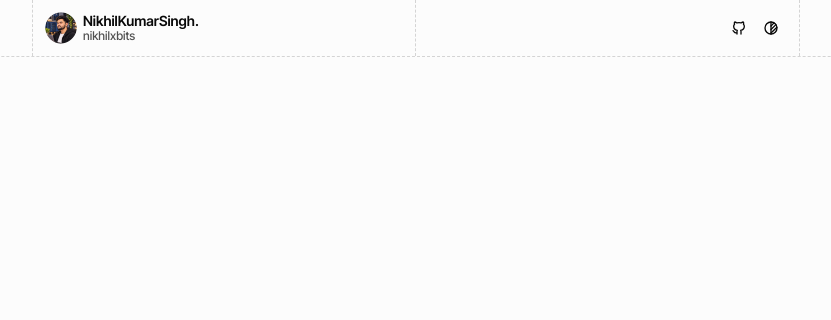
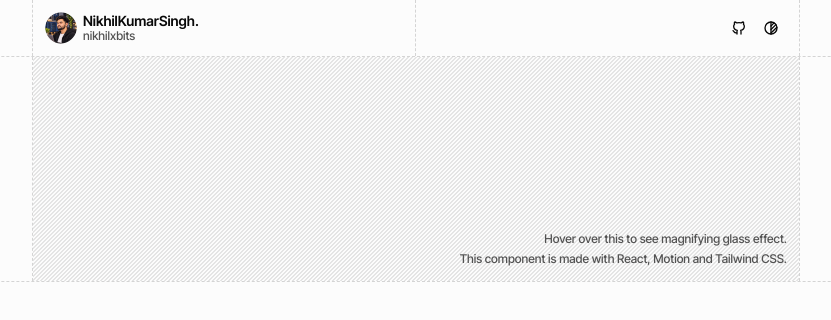
Before and after one commit to nikhilxbits/nikhilkumarsingh.dev, a Next.js app: page / in a window 1280 px wide. Shown: the top 320 px of the page, without its empty margins (224-1055 px from the left). Built offline with nearby package versions, Linux system fonts and the light colour scheme.

Commit message:
feat(author): add magnify section

```diff
--- a/app/page.tsx
+++ b/app/page.tsx
@@ -1,3 +1,9 @@
+import { Magnify } from "@/features/author/magnify";
+
 export default function LandingPage() {
-    return <main className="flex grow flex-col"></main>;
+    return (
+        <main className="flex grow flex-col">
+            <Magnify />
+        </main>
+    );
 }
--- /dev/null
+++ b/features/author/magnify.tsx
@@ -0,0 +1,27 @@
+import { cn } from "cn";
+
+import { Container, ContainerWrap } from "@/components/ui/container";
+import { Magnified, MagnifiedGlass } from "@/components/ui/magnified";
+
+export function Magnify() {
+    return (
+        <section className="border-b border-dashed px-1">
+            <Container>
+                <Magnified>
+                    <MagnifiedGlass lensSize={120} zoom={3} />
+                    <ContainerWrap
+                        className={cn(
+                            "text-muted-foreground flex h-56 flex-col items-end justify-end text-end",
+                            "bg-[repeating-linear-gradient(315deg,var(--secondary)_0,var(--secondary)_1px,transparent_0,transparent_50%)] bg-size-[4px_4px]"
+                        )}
+                    >
+                        <p className="text-xs/5 font-medium">Hover over this to see magnifying glass effect.</p>
+                        <p className="text-xs/5 font-medium">
+                            This component is made with React, Motion and Tailwind CSS.
+                        </p>
+                    </ContainerWrap>
+                </Magnified>
+            </Container>
+        </section>
+    );
+}
```
